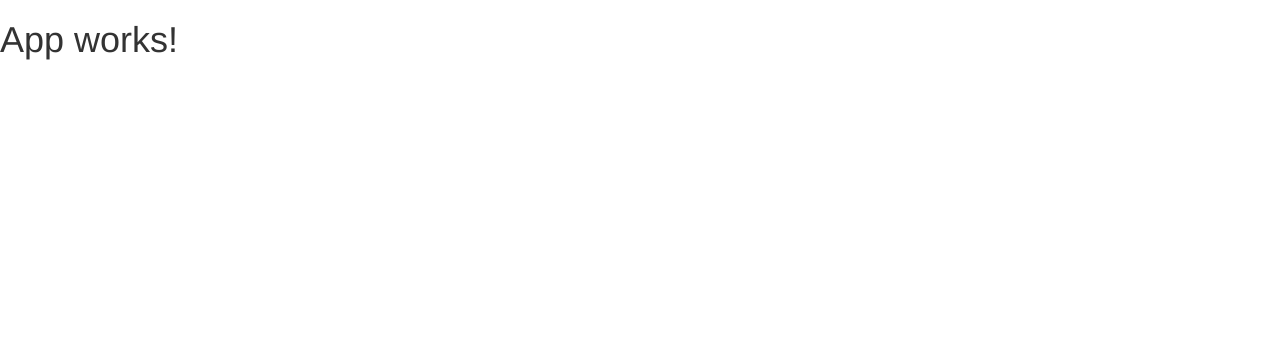
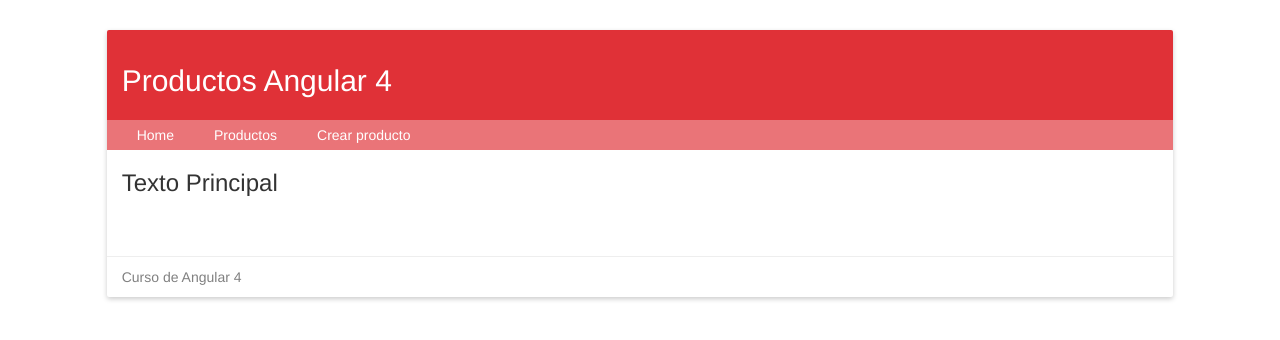
Before and after one commit to evuzLearn/angular4, an Angular app: page / in a window 1280 px wide. Shown: the top 340 px of the page. Built offline with nearby package versions, Linux system fonts and the light colour scheme.

Commit message:
Create structure HTML & style

```diff
--- a/src/app/app.component.html
+++ b/src/app/app.component.html
@@ -1,3 +1,21 @@
-<h1>
-  {{title}}
-</h1>
+<div id="content" class="col-lg-10 col-lg-offset-1">
+  <header id="header" class="col-lg-12">
+    <h1>
+      {{title}}
+    </h1>
+  </header>
+  <nav id="nav" class="col-lg-12">
+    <ul>
+      <li><a href="#">Home</a></li>
+      <li><a href="#">Productos</a></li>
+      <li><a href="#">Crear producto</a></li>
+    </ul>
+  </nav>
+  <section id="main" class="col-lg-12">
+    <!--Componente actual-->
+    <h3>Texto Principal</h3>
+  </section>
+  <footer id="footer" class="col-lg-12">
+    <p>Curso de Angular 4</p>
+  </footer>
+</div>
--- a/src/app/app.component.ts
+++ b/src/app/app.component.ts
@@ -6,5 +6,5 @@
   styleUrls: ['./app.component.scss']
 })
 export class AppComponent {
-  title = 'App works!';
+  title = 'Productos Angular 4';
 }
--- /dev/null
+++ b/src/assets/styles.css
@@ -0,0 +1,67 @@
+#content {
+    margin-top: 30px;
+    border-radius: 2px;
+    background-color: white;
+    box-shadow: 0px 2px 5px #ccc;
+    padding: 0px;
+    overflow: hidden;
+}
+
+#header {
+    display: flex;
+    align-items: center;
+    background-color: #E03137;
+    color: white;
+    margin: 0px;
+    height: 90px;
+    line-height: 90px;
+}
+
+#header h1 {
+    display: block;
+    font-size: 30px;
+}
+
+#nav {
+    padding: 0px;
+    margin: 0px;
+    background-color: rgba(224, 49, 55, 0.67);
+    display: flex;
+}
+
+#nav ul {
+    display: flex;
+    align-items: center;
+    margin: 0px;
+    list-style: none;
+    padding-left: 20px;
+}
+
+#nav ul li {
+    display: flex;
+    align-items: center;
+    margin-right: 20px;
+    height: 30px;
+}
+
+#nav ul li a {
+    display: flex;
+    align-items: center;
+    color: white;
+    height: 100%;
+    padding-left: 10px;
+    padding-right: 10px;
+    transition: all 300ms;
+}
+
+#nav ul li a:hover {
+    text-decoration: none;
+    background-color: #E03137;
+}
+
+#footer {
+  margin-top: 50px;
+  padding-top: 10px;
+  border-top: 1px solid #eee;
+  color: gray;
+}
--- a/src/index.html
+++ b/src/index.html
@@ -15,6 +15,8 @@
   <link rel="stylesheet" href="assets/bootstrap/css/bootstrap.min.css">
   <script type="text/javascript" src="assets/bootstrap/js/bootstrap.min.js"></script>
 
+  <!--Estilos-->
+  <link rel="stylesheet" href="assets/styles.css">
 </head>
 <body>
   <app-root>Loading...</app-root>
```
